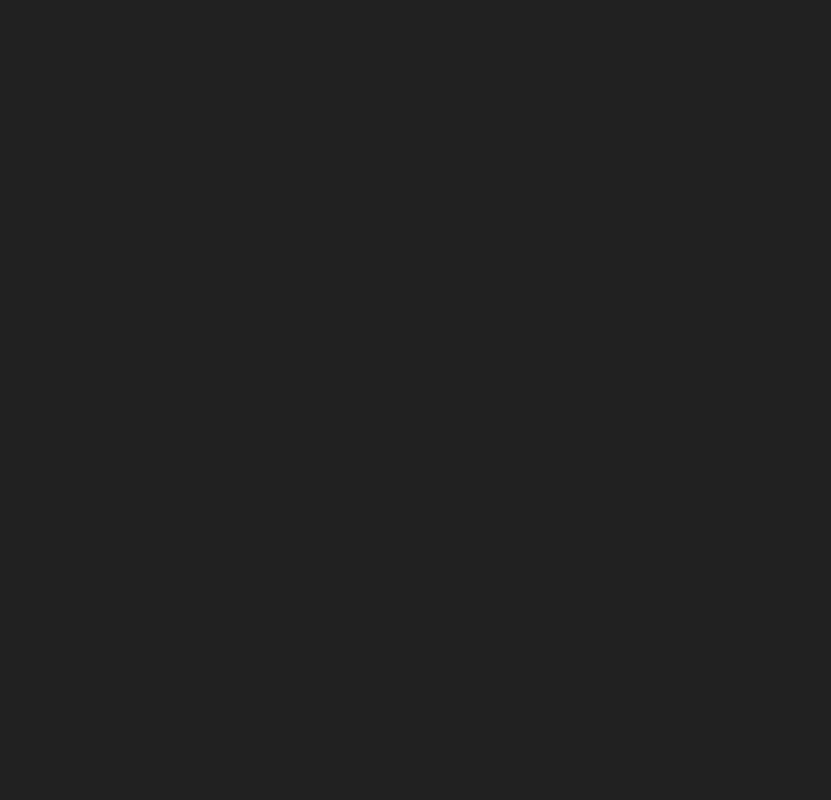
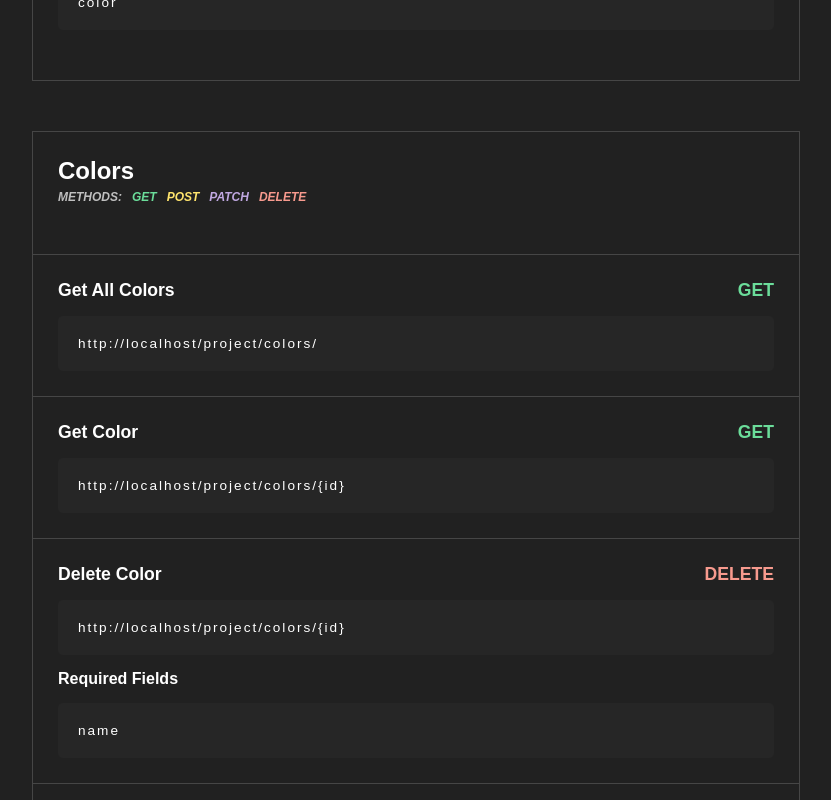
Before and after one commit to KatyTye/animals_api, a React (Vite) app in the folder routes/documentation/: page / in a window 1280 px wide. Shown: the part 4620-5420 px from the top of the page, without its empty margins (224-1055 px from the left). Before the commit the page ends 800 px from the top, so only its background shows below. Built offline with nearby package versions, Linux system fonts and the light colour scheme.

Commit message:
feat: added methods component

```diff
--- a/routes/documentation/src/App.jsx
+++ b/routes/documentation/src/App.jsx
@@ -1,6 +1,7 @@
 import Article from "./components/Article"
 import Footer from "./components/Footer"
 import Header from "./components/Header"
+import Methods from "./components/Methods"
 import "./styles/main.sass"
 
 function App() {
@@ -9,6 +10,7 @@ function App() {
 		<>
 			<Header />
 			<Article />
+			<Methods />
 			<Footer />
 		</>
 	)
--- /dev/null
+++ b/routes/documentation/src/components/Methods.jsx
@@ -0,0 +1,65 @@
+import contentJSON from "../assets/content.json"
+
+export default function Methods() {
+
+	return (
+		<>
+			{
+				contentJSON.map((folder, idx) => {
+					return <section className={"content-section " + folder.name.replace(" ", "-")}
+						id={"folder-" + folder.name} key={"folder-" + folder.name}>
+						<h3 className="content-section__title">{folder.name}</h3>
+						<div className="content-section__method-holder">
+							<p>METHODS:</p>
+							<ul className="content-section__methods">
+								{folder.methods.map((method) => {
+									return <li className={"content-section__methods " + method}
+										key={"folder-" + folder.name + "methods-" + method}>
+										{method}
+									</li>
+								})}
+							</ul>
+						</div>
+
+						{
+							folder.endpoints.map((method, idx) => {
+								return <div id={method.name} className="content-section__endpoint-holder" key={idx + "-method-" + method.url}>
+									<p className="content-section__endpoint-title">
+										<span>
+											{method.name}
+										</span>
+
+										<span className={method.method}>
+											{method.method}
+										</span>
+									</p>
+
+									<p className="content-section__endpoint">
+										{method.url}
+									</p>
+
+									{(method.fields.length != 0 && <p className='content-section__endpoint-fields-title'>
+										Required Fields
+									</p>)}
+
+									{
+										(
+											method.fields.length != 0 &&
+											<ul className="content-section__endpoint-fields">
+												{method.fields.map((name) => {
+													return <li key={idx + "-" + name + "-" + method.name}>
+														{name}
+													</li>
+												})}
+											</ul>
+										)
+									}
+								</div>
+							})
+						}
+					</section>
+				})
+			}
+		</>
+	)
+}
--- /dev/null
+++ b/routes/documentation/src/styles/_methods.sass
@@ -0,0 +1,61 @@
+// COLORS
+@use "./_colors.sass" as var
+
+// METHODS STYLING
+
+.content-section
+	width: 60dvw
+	padding: 25px 0
+	min-width: 350px
+	max-width: 1000px
+	border: 1px solid var.$primary-border-color
+
+	&__title
+		font-size: 1.5rem
+		margin: 0 0 5px 25px
+
+	&__endpoint
+		padding: 20px
+		margin-top: 15px
+		font-size: 0.85rem
+		border-radius: 5px
+		letter-spacing: 2px
+		background: var.$secondary-background-color
+
+		&-title
+			display: flex
+			font-size: 1.1rem
+			font-weight: bold
+			justify-content: space-between
+
+		&-fields
+			& li
+				padding: 20px
+				margin-top: 15px
+				font-size: 0.85rem
+				border-radius: 5px
+				letter-spacing: 2px
+				background: var.$secondary-background-color
+
+			&-title
+				font-weight: bold
+				margin-top: 15px
+
+		&-holder
+			padding: 25px
+			border-top: 1px solid var.$primary-border-color
+
+	&__method
+		&-holder
+			gap: 10px
+			display: flex
+			font-weight: bold
+			font-size: 0.75rem
+			font-style: italic
+			margin: 0 0 50px 25px
+
+			& p
+				color: var.$secondary-text-color
+		&s
+			gap: 10px
+			display: inherit
--- a/routes/documentation/src/styles/main.sass
+++ b/routes/documentation/src/styles/main.sass
@@ -1,5 +1,8 @@
 // RESETS
 @use "./_resets.sass"
+
+// TAGS
+@use "./_tags.sass"
 
 // HEADER
 @use "./_header.sass"
@@ -7,5 +10,8 @@
 // PAGE ARTICLE
 @use "./_article.sass"
 
+// METHODS
+@use "./_methods.sass"
+
 // FOOTER
 @use "./_footer.sass"
```
